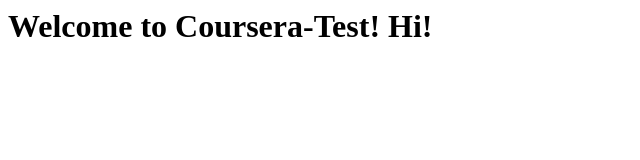
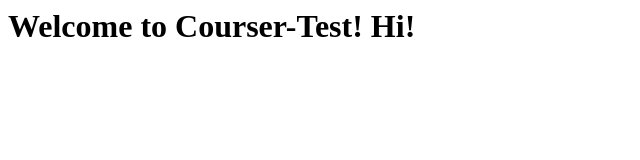
Before and after one commit to VedantPandya/coursera-test, a plain HTML site: page index.html in a window 1280 px wide. Shown: the whole page, without its empty margins (0-640 px from the left). Drawn offline with Linux system fonts and the light colour scheme.

Commit message:
Update index.html

```diff
--- a/index.html
+++ b/index.html
@@ -3,6 +3,6 @@
 <title>Coursera-Test</title>
 </head>
 <body>
-<h1>Welcome to Coursera-Test! Hi!</h1>
+<h1>Welcome to Courser-Test! Hi!</h1>
 </body>
 </html>
```
